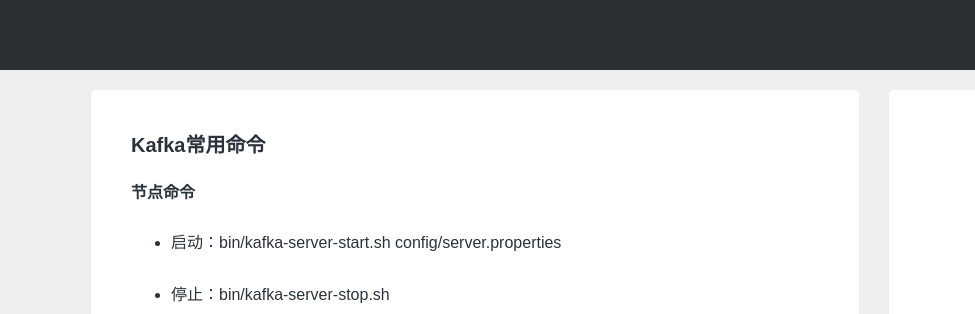
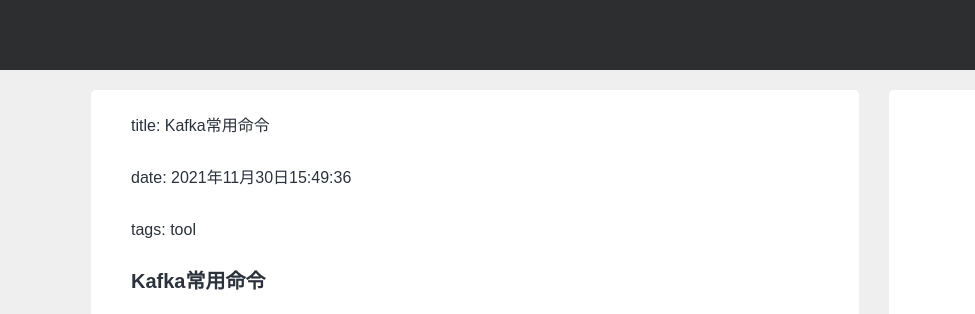
Before and after one commit to Yujie94219/Yujie94219.github.io, a plain HTML site: page Kafka/Kafka常用命令.html in a window 1280 px wide. Shown: the part 570-884 px from the top of the page, 0-975 px from the left. Drawn offline with nearby package versions, Linux system fonts and the light colour scheme.

Commit message:
Site updated: 2021-11-30 22:33:33

```diff
--- a/Kafka/Kafka常用命令.html
+++ b/Kafka/Kafka常用命令.html
@@ -1,12 +1,12 @@
-<!DOCTYPE html><html lang="en"><head><meta charset="UTF-8"><meta http-equiv="X-UA-Compatible" content="IE=edge"><meta name="viewport" content="width=device-width, initial-scale=1"><meta name="format-detection" content="telephone=no"><meta name="apple-mobile-web-app-capable" content="yes"><meta name="apple-mobile-web-app-status-bar-style" content="black"><link rel="icon" href="/images/icons/favicon-16x16.png?v=2.6.2" type="image/png" sizes="16x16"><link rel="icon" href="/images/icons/favicon-32x32.png?v=2.6.2" type="image/png" sizes="32x32"><meta name="description" content="Kafka常用命令                           节点命令        启动：bin&#x2F;kafka-server-start.sh config&#x2F;server.properties  停止：bin&#x2F;kafka-server-stop.sh  消费者压测工具：bin&#x2F;kafka-consumer-perf-test.sh –message">
+<!DOCTYPE html><html lang="en"><head><meta charset="UTF-8"><meta http-equiv="X-UA-Compatible" content="IE=edge"><meta name="viewport" content="width=device-width, initial-scale=1"><meta name="format-detection" content="telephone=no"><meta name="apple-mobile-web-app-capable" content="yes"><meta name="apple-mobile-web-app-status-bar-style" content="black"><link rel="icon" href="/images/icons/favicon-16x16.png?v=2.6.2" type="image/png" sizes="16x16"><link rel="icon" href="/images/icons/favicon-32x32.png?v=2.6.2" type="image/png" sizes="32x32"><meta name="description" content="title: Kafka常用命令  date: 2021年11月30日15:49:36  tags: tool                     Kafka常用命令                           节点命令        启动：bin&#x2F;kafka-server-start.sh config&#x2F;server.properties  停止：bin&#x2F;kafka-server-s">
 <meta property="og:type" content="website">
 <meta property="og:title" content="Hexo">
 <meta property="og:url" content="http://example.com/Kafka/Kafka%E5%B8%B8%E7%94%A8%E5%91%BD%E4%BB%A4.html">
 <meta property="og:site_name" content="Hexo">
-<meta property="og:description" content="Kafka常用命令                           节点命令        启动：bin&#x2F;kafka-server-start.sh config&#x2F;server.properties  停止：bin&#x2F;kafka-server-stop.sh  消费者压测工具：bin&#x2F;kafka-consumer-perf-test.sh –message">
+<meta property="og:description" content="title: Kafka常用命令  date: 2021年11月30日15:49:36  tags: tool                     Kafka常用命令                           节点命令        启动：bin&#x2F;kafka-server-start.sh config&#x2F;server.properties  停止：bin&#x2F;kafka-server-s">
 <meta property="og:locale" content="en_US">
-<meta property="article:published_time" content="2021-11-30T14:25:12.692Z">
-<meta property="article:modified_time" content="2021-11-28T10:11:01.986Z">
+<meta property="article:published_time" content="2021-11-30T14:33:15.960Z">
+<meta property="article:modified_time" content="2021-11-30T14:33:15.960Z">
 <meta property="article:author" content="John Doe">
 <meta name="twitter:card" content="summary"><title> | Hexo</title><link ref="canonical" href="http://example.com/Kafka/Kafka%E5%B8%B8%E7%94%A8%E5%91%BD%E4%BB%A4.html"><link rel="dns-prefetch" href="https://cdn.jsdelivr.net"><link rel="stylesheet" href="https://cdn.jsdelivr.net/npm/@fortawesome/fontawesome-free@5.12.1/css/all.min.css" type="text/css"><link rel="stylesheet" href="/css/index.css?v=2.6.2"><script>var Stun = window.Stun || {};
 var CONFIG = {
@@ -32,7 +32,10 @@ var CONFIG = {
   sourcePath: {"js":"js","css":"css","images":"images"},
 };
 
-window.CONFIG = CONFIG;</script><meta name="generator" content="Hexo 5.4.0"></head><body><div class="container" id="container"><header class="header" id="header"><div class="header-inner"><nav class="header-nav header-nav--fixed"><div class="header-nav-inner"><div class="header-nav-menubtn"><i class="fas fa-bars"></i></div><div class="header-nav-menu"><div class="header-nav-menu-item"><a class="header-nav-menu-item__link" href="/"><span class="header-nav-menu-item__icon"><i class="fas fa-home"></i></span><span class="header-nav-menu-item__text">Home</span></a></div><div class="header-nav-menu-item"><a class="header-nav-menu-item__link" href="/archives/"><span class="header-nav-menu-item__icon"><i class="fas fa-folder-open"></i></span><span class="header-nav-menu-item__text">Archives</span></a></div></div><div class="header-nav-mode"><div class="mode"><div class="mode-track"><span class="mode-track-moon"></span><span class="mode-track-sun"></span></div><div class="mode-thumb"></div></div></div></div></nav><div class="header-banner"><div class="header-banner-info"><div class="header-banner-info__title">Hexo</div><div class="header-banner-info__subtitle"></div></div></div></div></header><main class="main" id="main"><div class="main-inner"><div class="content-wrap" id="content-wrap"><div class="content" id="content"><div class="custompage">
+window.CONFIG = CONFIG;</script><meta name="generator" content="Hexo 5.4.0"></head><body><div class="container" id="container"><header class="header" id="header"><div class="header-inner"><nav class="header-nav header-nav--fixed"><div class="header-nav-inner"><div class="header-nav-menubtn"><i class="fas fa-bars"></i></div><div class="header-nav-menu"><div class="header-nav-menu-item"><a class="header-nav-menu-item__link" href="/"><span class="header-nav-menu-item__icon"><i class="fas fa-home"></i></span><span class="header-nav-menu-item__text">Home</span></a></div><div class="header-nav-menu-item"><a class="header-nav-menu-item__link" href="/archives/"><span class="header-nav-menu-item__icon"><i class="fas fa-folder-open"></i></span><span class="header-nav-menu-item__text">Archives</span></a></div></div><div class="header-nav-mode"><div class="mode"><div class="mode-track"><span class="mode-track-moon"></span><span class="mode-track-sun"></span></div><div class="mode-thumb"></div></div></div></div></nav><div class="header-banner"><div class="header-banner-info"><div class="header-banner-info__title">Hexo</div><div class="header-banner-info__subtitle"></div></div></div></div></header><main class="main" id="main"><div class="main-inner"><div class="content-wrap" id="content-wrap"><div class="content" id="content"><div class="custompage"><p>title: Kafka常用命令 </p>
+<p>date: 2021年11月30日15:49:36 </p>
+<p>tags: tool</p>
+
         <h3 id="Kafka常用命令"   >
           <a href="#Kafka常用命令" class="heading-link"><i class="fas fa-link"></i></a><a href="#Kafka常用命令" class="headerlink" title="Kafka常用命令"></a>Kafka常用命令</h3>
 
```
